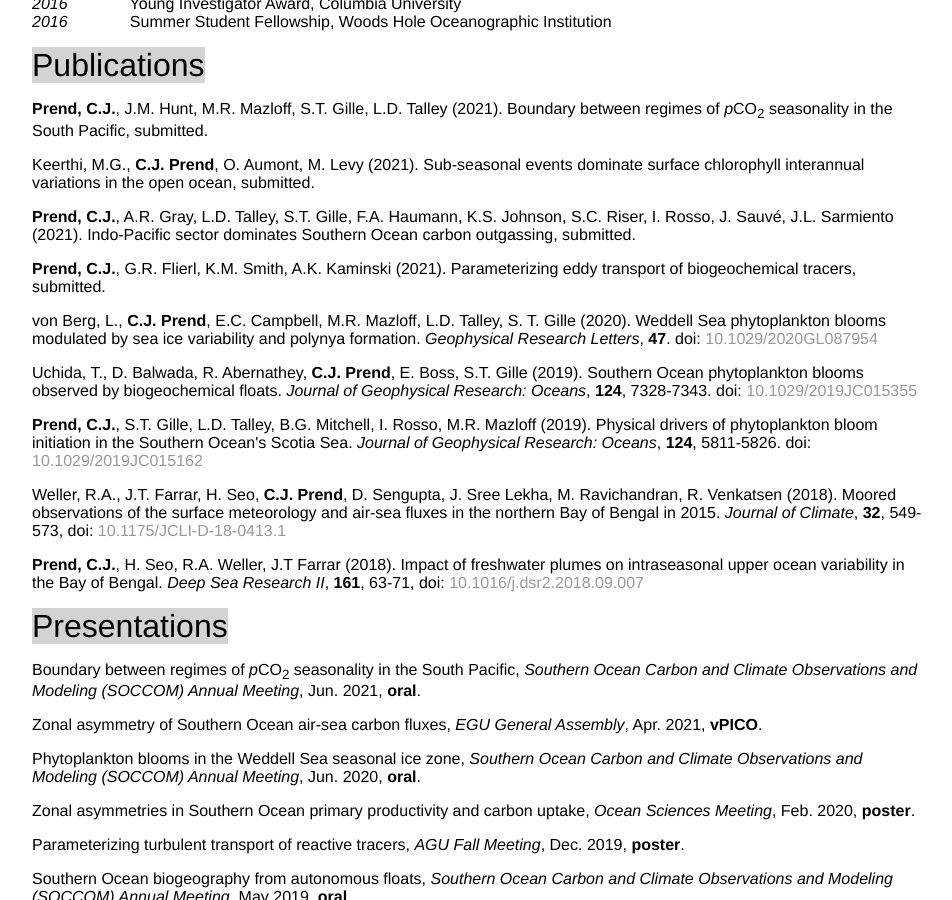
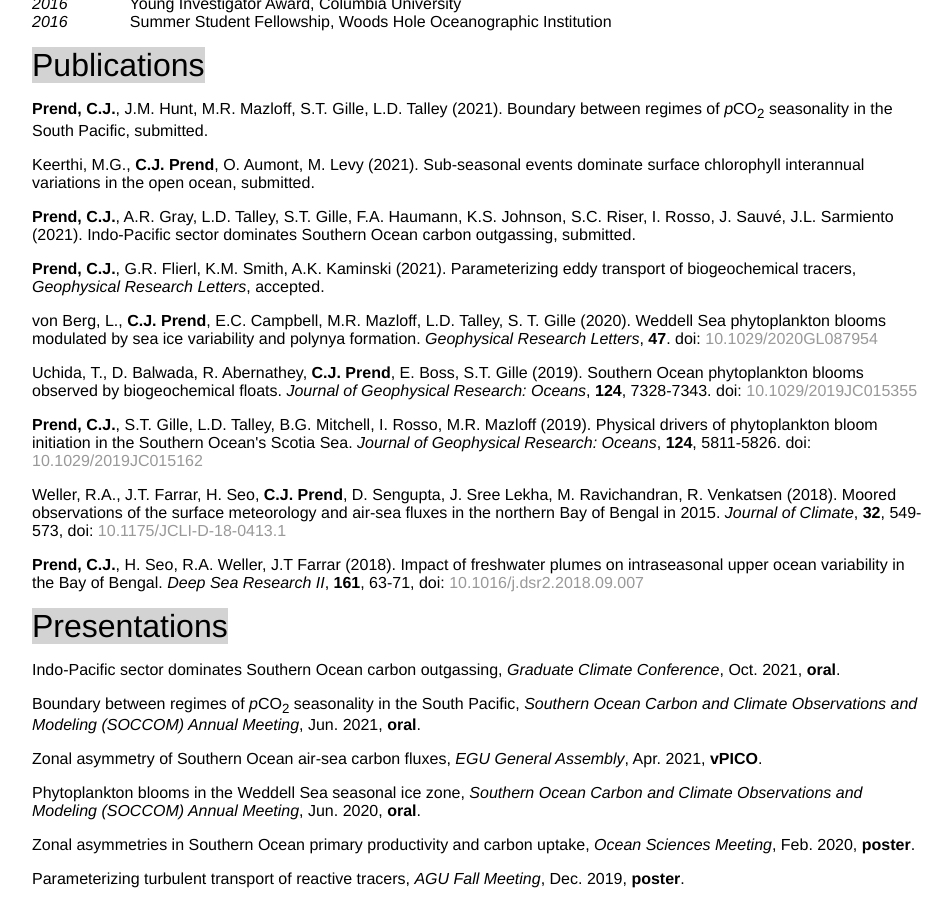
Before and after one commit to cprend/cprend.github.io, a Jekyll site: the page cv/index.html, which Jekyll copies as it is, in a window 1280 px wide and 900 px high, scrolled down 643 px. Shown: the whole window, without its empty margins (160-1112 px from the left). Built offline with Jekyll 4.4.1, drawn with Linux system fonts in a browser that asks for light colours.

Commit message:
Update index.html

```diff
--- a/cv/index.html
+++ b/cv/index.html
@@ -38,7 +38,7 @@
 		<p><b>Prend, C.J.</b>, J.M. Hunt, M.R. Mazloff, S.T. Gille, L.D. Talley (2021). Boundary between regimes of <em>p</em>CO<sub>2</sub> seasonality in the South Pacific, submitted.</p>
 		<p>Keerthi, M.G., <b>C.J. Prend</b>, O. Aumont, M. Levy (2021). Sub-seasonal events dominate surface chlorophyll interannual variations in the open ocean, submitted.</p>
 		<p><b>Prend, C.J.</b>, A.R. Gray, L.D. Talley, S.T. Gille, F.A. Haumann, K.S. Johnson, S.C. Riser, I. Rosso, J. Sauv&eacute, J.L. Sarmiento (2021). Indo-Pacific sector dominates Southern Ocean carbon outgassing, submitted.</p>
-		<p><b>Prend, C.J.</b>, G.R. Flierl, K.M. Smith, A.K. Kaminski (2021). Parameterizing eddy transport of biogeochemical tracers, submitted.</p>
+		<p><b>Prend, C.J.</b>, G.R. Flierl, K.M. Smith, A.K. Kaminski (2021). Parameterizing eddy transport of biogeochemical tracers, <em>Geophysical Research Letters</em>, accepted.</p>
 		<p>von Berg, L., <b>C.J. Prend</b>, E.C. Campbell, M.R. Mazloff, L.D. Talley, S. T. Gille (2020). Weddell Sea phytoplankton blooms modulated by sea ice variability and polynya formation.
 		<em>Geophysical Research Letters</em>, <b>47</b>. doi: <a href="https://agupubs.onlinelibrary.wiley.com/doi/abs/10.1029/2020GL087954">10.1029/2020GL087954</a></p>
 		<p>Uchida, T., D. Balwada, R. Abernathey, <b>C.J. Prend</b>, E. Boss, S.T. Gille (2019). Southern Ocean phytoplankton blooms observed by biogeochemical floats.
@@ -50,6 +50,7 @@
 		<p><b>Prend, C.J.</b>, H. Seo, R.A. Weller, J.T Farrar (2018). Impact of freshwater plumes on intraseasonal
 		upper ocean variability in the Bay of Bengal. <em>Deep Sea Research II</em>, <b>161</b>, 63-71, doi: <a href="https://www.sciencedirect.com/science/article/pii/S0967064517304010?via%3Dihub">10.1016/j.dsr2.2018.09.007</a></p>
 		<p1>Presentations</p1>
+		<p>Indo-Pacific sector dominates Southern Ocean carbon outgassing, <em>Graduate Climate Conference</em>, Oct. 2021, <b>oral</b>.</p>
 		<p>Boundary between regimes of <em>p</em>CO<sub>2</sub> seasonality in the South Pacific, <em>Southern Ocean Carbon and Climate Observations and Modeling (SOCCOM) Annual Meeting</em>, Jun. 2021, <b>oral</b>.</p>
 		<p>Zonal asymmetry of Southern Ocean air-sea carbon fluxes, <em>EGU General Assembly</em>, Apr. 2021, <b>vPICO</b>.</p>
 		<p>Phytoplankton blooms in the Weddell Sea seasonal ice zone, <em>Southern Ocean Carbon and Climate Observations and Modeling (SOCCOM) Annual Meeting</em>, Jun. 2020, <b>oral</b>.</p>
```
